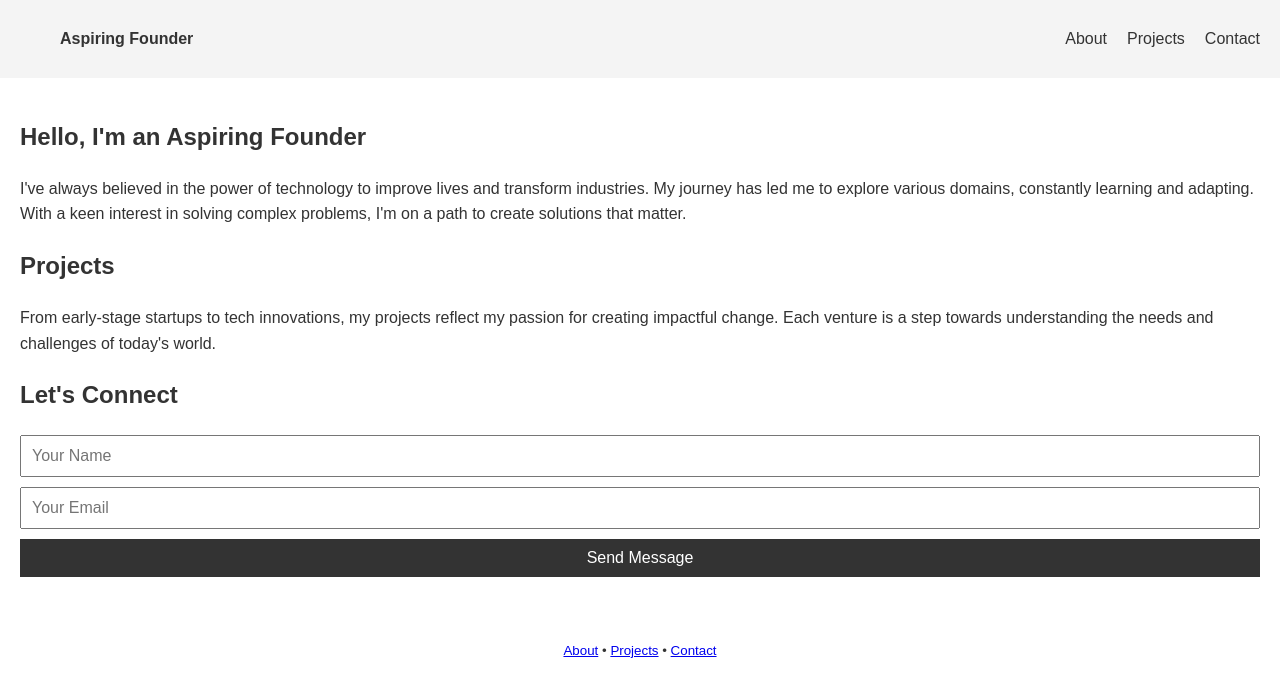
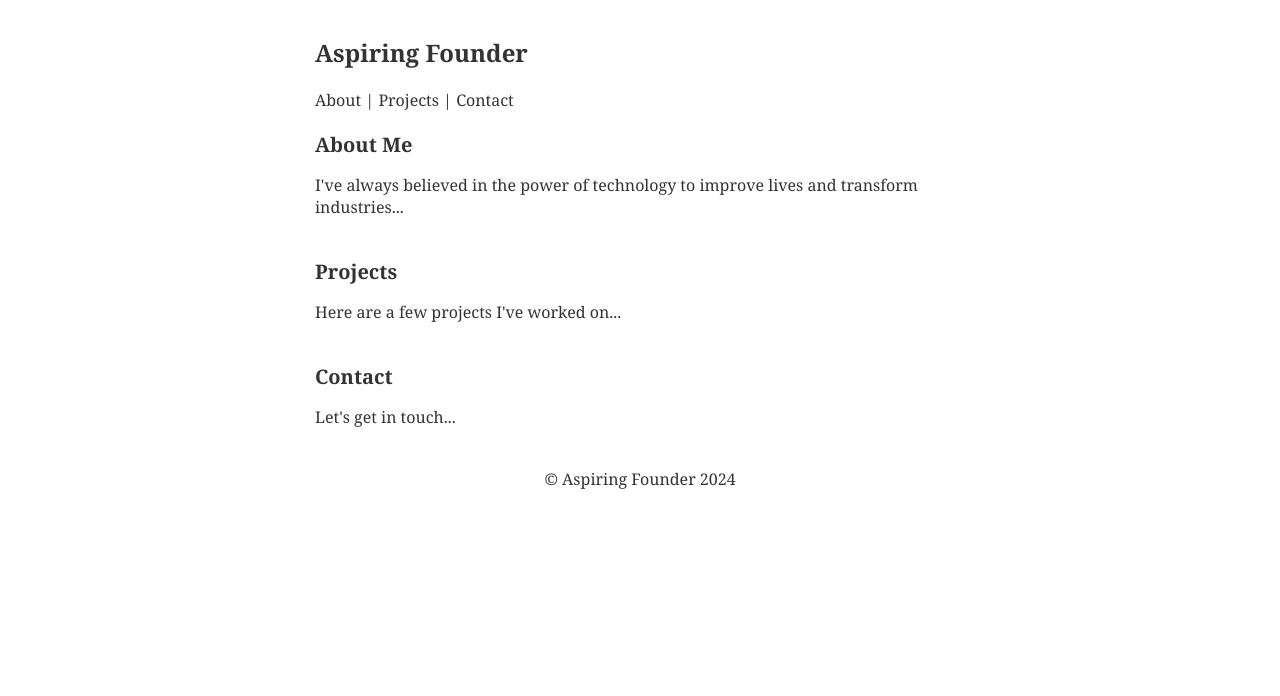
Before and after one commit to Nazkab10/Nazkab10.github.io, a plain HTML site: page index.html in a window 1280 px wide. Drawn offline with Linux system fonts and the light colour scheme.

Commit message:
quick updatest to website

```diff
--- a/index.html
+++ b/index.html
@@ -6,67 +6,36 @@
     <link rel="stylesheet" href="style.css" />
     <title>Aspiring Founder</title>
   </head>
+  <body>
+    <header>
+      <h1>Aspiring Founder</h1>
+    </header>
 
-  <body>
     <nav>
-      <ul class="nav-list">
-        <li class="brand"><strong>Aspiring Founder</strong></li>
-      </ul>
-      <ul class="nav-list">
-        <li><a href="#about">About</a></li>
-        <li><a href="#projects">Projects</a></li>
-        <li><a href="#contact">Contact</a></li>
-      </ul>
+      <a href="#about">About</a> | <a href="#projects">Projects</a> |
+      <a href="#contact">Contact</a>
     </nav>
 
     <main>
       <section id="about">
-        <h2>Hello, I'm an Aspiring Founder</h2>
+        <h2>About Me</h2>
         <p>
           I've always believed in the power of technology to improve lives and
-          transform industries. My journey has led me to explore various
-          domains, constantly learning and adapting. With a keen interest in
-          solving complex problems, I'm on a path to create solutions that
-          matter.
+          transform industries...
         </p>
       </section>
 
       <section id="projects">
         <h2>Projects</h2>
-        <p>
-          From early-stage startups to tech innovations, my projects reflect my
-          passion for creating impactful change. Each venture is a step towards
-          understanding the needs and challenges of today's world.
-        </p>
+        <p>Here are a few projects I've worked on...</p>
       </section>
 
       <section id="contact">
-        <h2>Let's Connect</h2>
-        <form>
-          <input
-            type="text"
-            id="name"
-            name="name"
-            placeholder="Your Name"
-            required
-          />
-          <input
-            type="email"
-            id="email"
-            name="email"
-            placeholder="Your Email"
-            required
-          />
-          <button type="submit">Send Message</button>
-        </form>
+        <h2>Contact</h2>
+        <p>Let's get in touch...</p>
       </section>
     </main>
 
-    <footer>
-      <small
-        ><a href="#about">About</a> • <a href="#projects">Projects</a> •
-        <a href="#contact">Contact</a></small
-      >
-    </footer>
+    <footer>© Aspiring Founder 2024</footer>
   </body>
 </html>
--- a/style.css
+++ b/style.css
@@ -1,59 +1,34 @@
 body {
-  font-family: Arial, sans-serif;
-  line-height: 1.6;
-  margin: 0;
-  padding: 0;
+  font-family: Georgia, "Times New Roman", Times, serif;
+  max-width: 650px;
+  margin: auto;
+  padding: 20px;
   color: #333;
 }
 
-nav {
-  background: #f4f4f4;
-  padding: 10px 20px;
-  display: flex;
-  justify-content: space-between;
-  align-items: center;
+header h1 {
+  font-size: 24px;
 }
 
-.nav-list {
-  list-style: none;
-  display: flex;
-  gap: 20px;
+nav {
+  margin: 20px 0;
 }
 
-.nav-list li a {
+nav a {
   text-decoration: none;
   color: #333;
 }
 
-main {
-  padding: 20px;
+section {
+  margin-bottom: 40px;
 }
 
-section {
-  margin-bottom: 20px;
-}
-
-form {
-  display: grid;
-  grid-gap: 10px;
-  margin-top: 10px;
-}
-
-input[type="text"],
-input[type="email"],
-button {
-  padding: 10px;
-  font-size: 16px;
-}
-
-button {
-  cursor: pointer;
-  background: #333;
-  color: white;
-  border: none;
+h2 {
+  font-size: 20px;
+  margin-bottom: 10px;
 }
 
 footer {
   text-align: center;
-  padding: 20px;
+  margin-top: 40px;
 }
```
